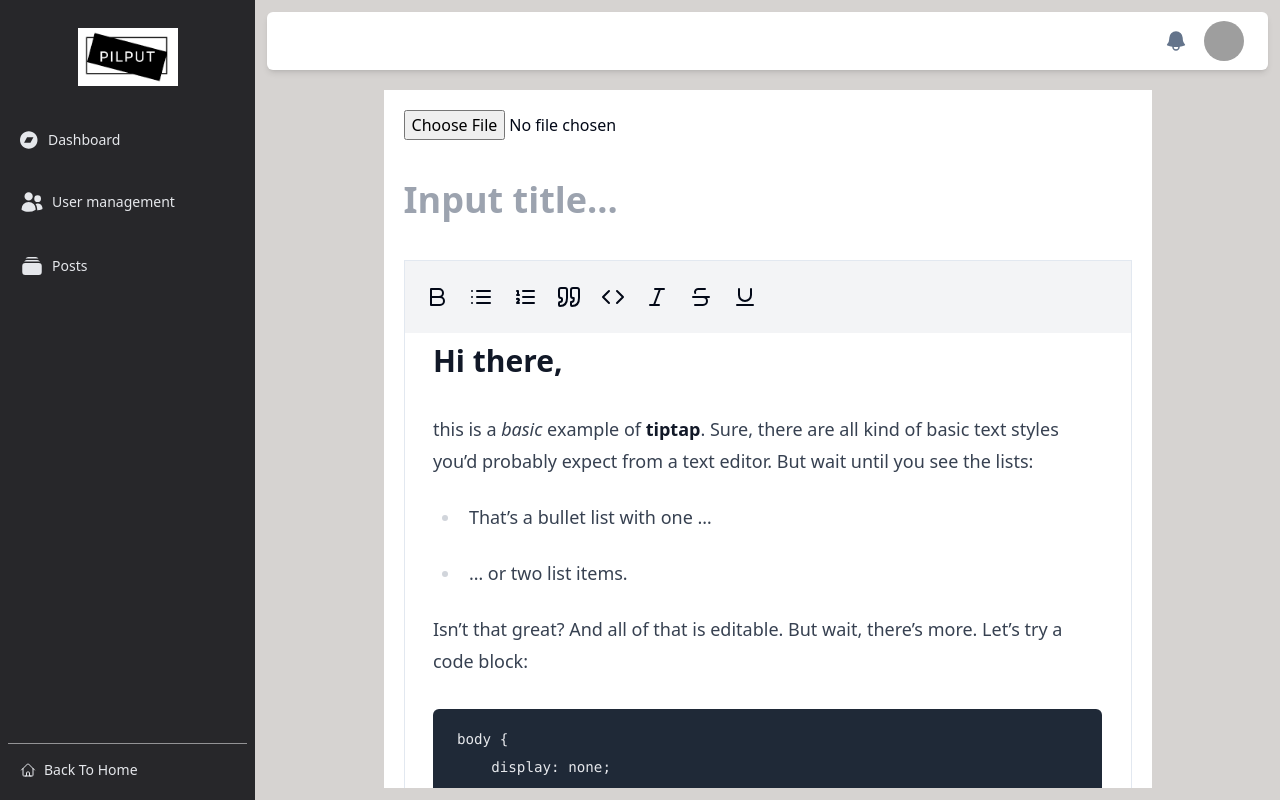
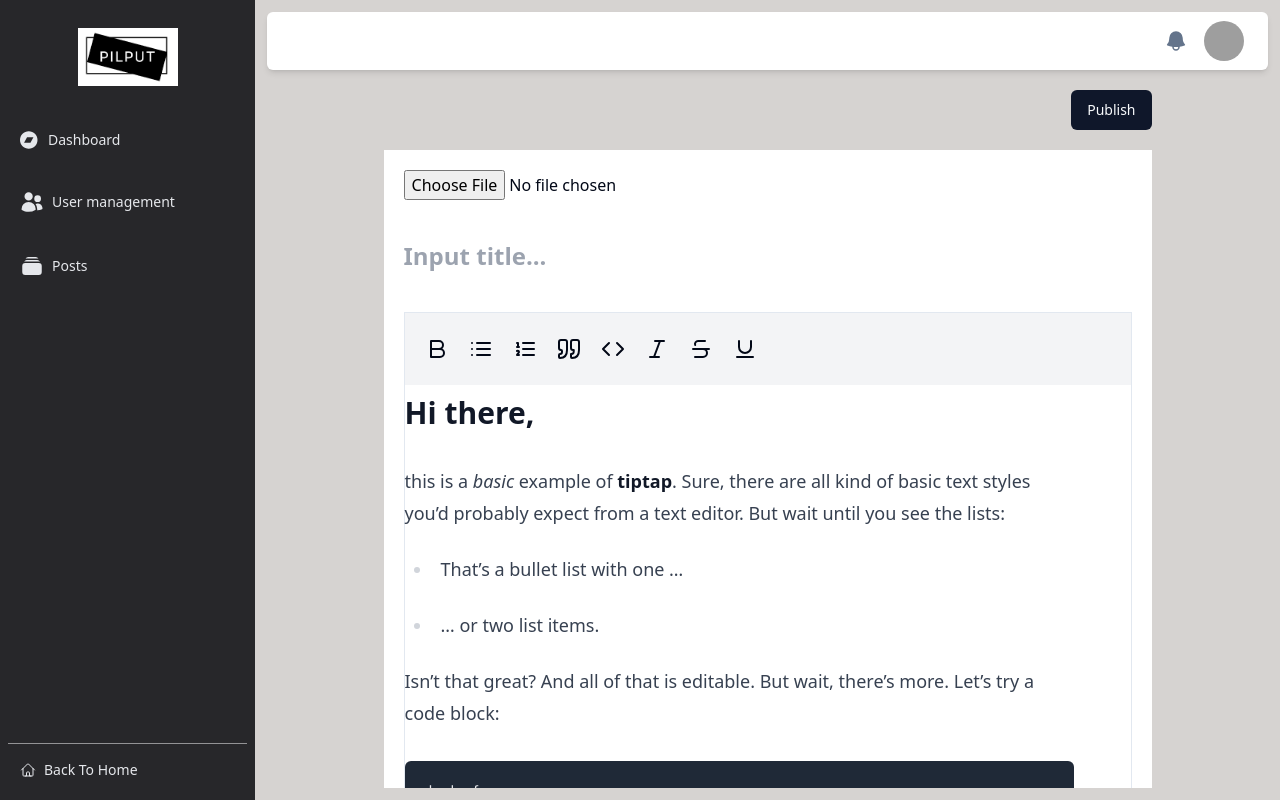
Before and after one commit to cecep31/pilput-type, a React (Vite) app: page /posts/create in a window 1280 px wide. Built offline with nearby package versions, Linux system fonts and the light colour scheme; no server answers; grey boxes are pictures that could not be loaded.

Commit message:
show validation

```diff
--- a/src/components/post/Editor.tsx
+++ b/src/components/post/Editor.tsx
@@ -16,12 +16,12 @@ const Tiptap = ({
   onchange: (data: string) => void;
 }) => {
   return (
-    <div className="border ">
+    <div className="border w-full">
       <EditorProvider
         editorProps={{
           attributes: {
             class:
-              "prose prose-sm sm:prose lg:prose-lg mx-auto focus:outline-none pt-2",
+              "w-full prose prose-sm sm:prose lg:prose-lg focus:outline-none pt-2",
           },
         }}
         onUpdate={(props) => {
--- a/src/pages/posts/create.tsx
+++ b/src/pages/posts/create.tsx
@@ -4,16 +4,29 @@ import MyEditor from "../../components/post/Editor";
 import { postsStore } from "@/stores/createPostStore";
 import { axiosIntence } from "@/utils/fetch";
 import { getToken } from "@/utils/Auth";
+import { Button } from "@/components/ui/button";
+import toast from "react-hot-toast";
+import { convertToSlug } from "@/utils/slug";
+import axios, { AxiosError } from "axios";
+import { useState } from "react";
 
-
+interface MyResponse {
+  error?: {
+    title: string;
+    photo_url: string;
+  };
+}
 
 function PostCreate() {
   const { editor } = useCurrentEditor();
+  const [errortitle, seterrortitle] = useState("");
+  const [errorimage, seterrorimage] = useState("");
   const token = getToken();
   // const editor = useEditor();
   // console.log(editor?.getHTML());
   console.log(editor?.getHTML());
-  const { post, updatetitle, updatebody,updatePhoto_url } = postsStore();
+  const { post, updatetitle, updatebody, updatePhoto_url, updateSlug } =
+    postsStore();
 
   const update = (data: string) => {
     updatebody(data);
@@ -25,12 +38,16 @@ function PostCreate() {
     if (file) {
       try {
         const formData = new FormData();
-        formData.append('image', file);
+        formData.append("image", file);
 
         // Adjust the URL for your file upload endpoint
-        const response = await axiosIntence.post('/api/v2/posts/image', formData, {
+        const response = await axiosIntence.post(
+          "/api/v2/posts/image",
+          formData,
+          {
             headers: { Authorization: `Bearer ${token}` },
-        });
+          }
+        );
 
         // Assuming your server responds with the uploaded file URL
         const photoUrl = response.data.photo_url;
@@ -39,28 +56,71 @@ function PostCreate() {
         // You might need to modify your store method based on your implementation
         // For example, if you have an updatePhoto method, use it accordingly
         console.log(photoUrl);
-        updatePhoto_url(photoUrl)
+        updatePhoto_url(photoUrl);
       } catch (error) {
-        console.error('Error uploading file:', error);
+        console.error("Error uploading file:", error);
+      }
+    }
+  };
+
+  async function pulishHandler() {
+    const toastid = toast.loading("Loading...");
+    try {
+      await axiosIntence.post("/api/v2/posts", post, {
+        headers: { Authorization: `Bearer ${token}` },
+      });
+      seterrortitle("");
+      toast.success("success", { id: toastid });
+    } catch (error) {
+      if (axios.isAxiosError(error)) {
+        const axiosError: AxiosError = error;
+        console.error("Axios error:", axiosError.message);
+        if (axiosError.response) {
+          seterrortitle(
+            (axiosError.response.data as MyResponse)?.error?.title || ""
+          );
+          seterrorimage(
+            (axiosError.response.data as MyResponse)?.error?.photo_url || ""
+          );
+          console.log(errortitle);
+        } else {
+          console.error("Other error:", error);
+        }
+        toast.error("error", { id: toastid });
       }
     }
   }
   return (
-    <div className="max-w-3xl bg-white mx-auto px-5 py-5">
+    <div>
+      <div className="">
+        <div className="mb-5 mx-auto max-w-3xl text-end">
+          <Button onClick={pulishHandler}>Publish</Button>
+        </div>
+        <div className="max-w-3xl mx-auto bg-white px-5 py-5">
+          <div className="w-full">
+            <input type="file" onChange={uploadPhoto} />
+            <div className="text-red-400">{errorimage}</div>
+          </div>
+
           <div className="flex justify-center">
-        <img src={post.photo_url} alt="" className="max-h-96"/>
+            <img src={post.photo_url} alt="" className="max-h-96" />
           </div>
-      <input type="file" onChange={uploadPhoto} />
-      <div className="text-2xl mx-auto my-7 font-bold">
+          <div className="my-7 w-full">
             <input
-          onChange={(e) => updatetitle(e.target.value)}
-          className="w-full text-4xl py-3 font-bold text-black bg-transparent border-none focus:outline-none"
+              onChange={(e) => {
+                updatetitle(e.target.value);
+                updateSlug(convertToSlug(e.target.value));
+              }}
+              className="w-full text-2xl py-3 font-bold text-black bg-transparent border-none focus:outline-none"
               value={post.title}
               placeholder="Input title..."
             />
+            <div className="text-red-400">{errortitle}</div>
           </div>
-      <div className="mt-5">
+          <div className="mt-5 w-full">
             <MyEditor content={post.body} onchange={update} />
+          </div>
+        </div>
       </div>
     </div>
   );
--- /dev/null
+++ b/src/utils/slug.ts
@@ -0,0 +1,6 @@
+
+export function convertToSlug(Text: string) {
+    return Text.toLowerCase()
+        .replace(/ /g, "-")
+        .replace(/[^\w-]+/g, "");
+}
```
Lines whose indentation alone changed are shown as unchanged.
